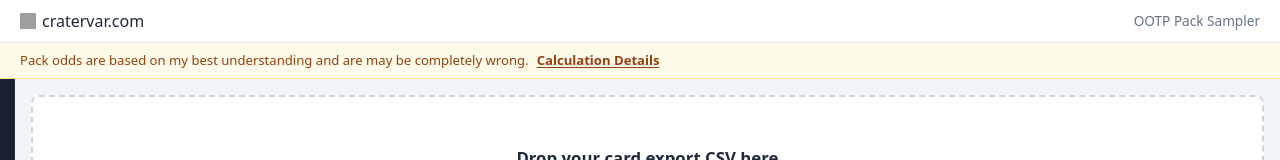
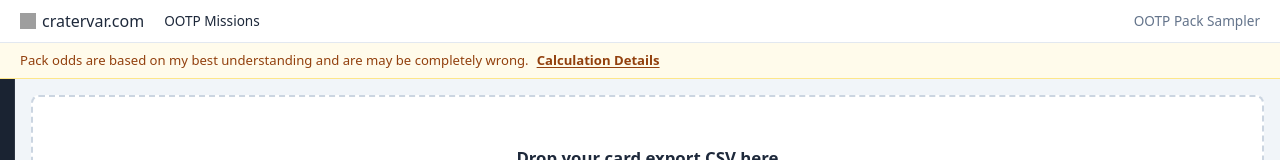
Before and after one commit to outbaksean/ootp-pack-sampler, a Vue app in the folder app/: page / in a window 1280 px wide. Shown: the top 160 px of the page. Built offline with nearby package versions, Linux system fonts and the light colour scheme; no server answers; grey boxes are pictures that could not be loaded.

Commit message:
Add link to OOTP Missions

```diff
--- a/app/src/App.vue
+++ b/app/src/App.vue
@@ -112,10 +112,15 @@ async function handleDropZoneFileChange(e: Event) {
 
 <template>
   <nav class="app-nav">
-    <a href="https://cratervar.com" class="home-link">
-      <img :src="moonSvgUrl" alt="cratervar" class="home-icon" />
-      cratervar.com
-    </a>
+    <div class="nav-links">
+      <a href="https://cratervar.com" class="home-link">
+        <img :src="moonSvgUrl" alt="cratervar" class="home-icon" />
+        cratervar.com
+      </a>
+      <a href="https://cratervar.com/ootp-missions-27/" class="nav-link">
+        OOTP Missions
+      </a>
+    </div>
     <span class="app-title">OOTP Pack Sampler</span>
   </nav>
 
@@ -235,6 +240,12 @@ async function handleDropZoneFileChange(e: Event) {
   flex-shrink: 0;
 }
 
+.nav-links {
+  display: inline-flex;
+  align-items: center;
+  gap: 1.25rem;
+}
+
 .home-link {
   display: inline-flex;
   align-items: center;
@@ -247,6 +258,17 @@ async function handleDropZoneFileChange(e: Event) {
 .home-icon {
   width: 16px;
   height: 16px;
+}
+
+.nav-link {
+  font-size: 0.85rem;
+  font-weight: 500;
+  color: #1e293b;
+  text-decoration: none;
+}
+
+.nav-link:hover {
+  color: #22c55e;
 }
 
 .app-title {
```
